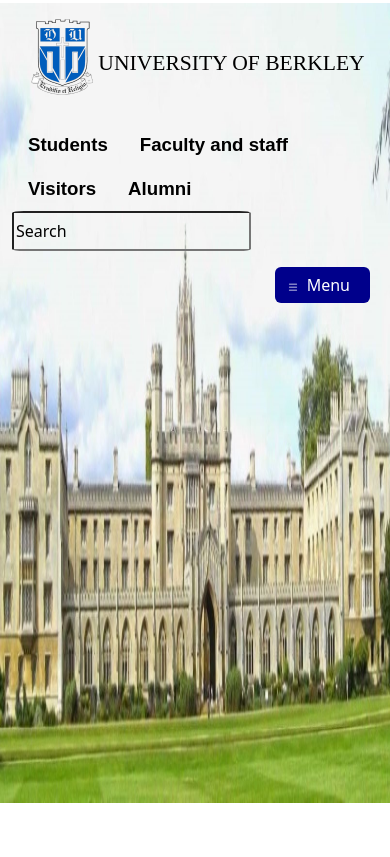
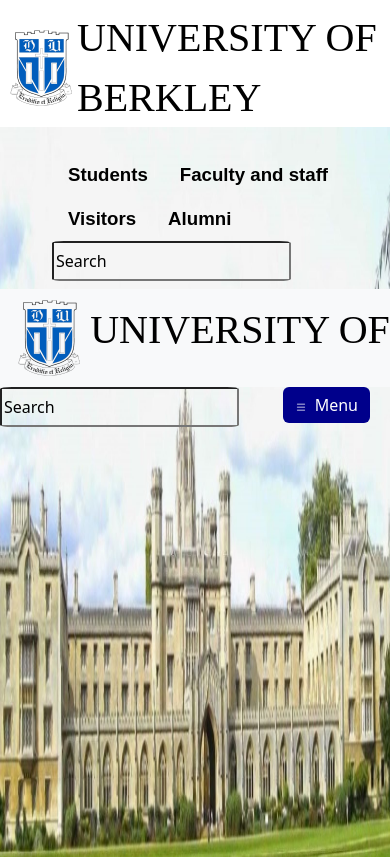
Before and after one commit to san-004/website, a plain HTML site: page index.html in a window 390 px wide. Shown: the top 857 px of the page. Drawn offline with nearby package versions, Linux system fonts and the light colour scheme.

Commit message:
index.html

```diff
--- a/index.html
+++ b/index.html
@@ -11,18 +11,18 @@
     <body>
 
         <div class="first">
-        <div class="container">
-            <header class="d-flex flex-wrap justify-content-center py-3 ">
+          <div class="container ps-1 ms-0 px-0 mx-0">
+            <header class="d-flex flex-wrap justify-content-left py-2">
               <a href="/" class="d-flex align-items-center  mb-md-0 me-md-auto link-body-emphasis text-decoration-none">
-                <img src="./assets/logo .png" alt="logo">
-                <div class='left'><span class="fs-4">UNIVERSITY OF BERKLEY</span></div>
+                <img class="logo" src="./assets/logo .png" alt="logo">
+                <div class='left'>UNIVERSITY OF BERKLEY</div>
               </a>
 
-              <ul class="nav nav-pills">
+              <ul class="nav nav-pills ms-5 navi">
                 <li class="nav-item"><a href=".." class="nav-link">Students</a></li>
                 <li class="nav-item"><a href=".." class="nav-link">Faculty and staff</a></li>
                 <li class="nav-item"><a href="#" class="nav-link">Visitors</a></li>
-                <li class="nav-item"><a href="#" class="nav-link">Alumni</a></li>
+                <li class="nav-item "><a href="#" class="nav-link">Alumni</a></li>
                 <input class='search' type="search" placeholder="Search">
               </ul>
             </header>
@@ -39,12 +39,22 @@
             </div>
            </div>
     </div>
+    <nav class="navbar bg-body-tertiary bar">
+      <div class="container-fluid">
+        <a class="navbar-brand py-0" href="#">
+          <img class="logo" src="./assets/logo .png" alt="Logo" class="d-inline-block align-text-center ">
+          <div class="left">UNIVERSITY OF BERKLEY</div>
+        </a>
+      </div>
+    </nav>
+    <div class="drop">
+      <input class='search' type="search" placeholder="Search">
       <div class="dropdown">
-      <button class="btn btn-secondary dropdown" type="button" data-bs-toggle="dropdown" aria-expanded="false">
+        <a class="btn btn-secondary toggle" href="#" role="button" data-bs-toggle="dropdown" aria-expanded="false">
         <svg xmlns="http://www.w3.org/2000/svg" width="16" height="16" fill="currentColor" class="bi bi-list" viewBox="0 0 16 16">
           <path fill-rule="evenodd" d="M2.5 12a.5.5 0 0 1 .5-.5h10a.5.5 0 0 1 0 1H3a.5.5 0 0 1-.5-.5zm0-4a.5.5 0 0 1 .5-.5h10a.5.5 0 0 1 0 1H3a.5.5 0 0 1-.5-.5zm0-4a.5.5 0 0 1 .5-.5h10a.5.5 0 0 1 0 1H3a.5.5 0 0 1-.5-.5z"/>
         </svg> Menu
-      </button>
+      </a>
         <div class="dropdown-content">
          <ul class="dropdown-menu">
           <li><a class="dropdown-item" href="#">Academics</a></li>
@@ -53,11 +63,16 @@
           <li><a class="dropdown-item" href="#">News</a></li>
           <li><a class="dropdown-item" href="#">Events</a></li>
           <li><a class="dropdown-item" href="#">About</a></li>
+          <li><a href="#" class="dropdown-item">Students</a></li>
+          <li><a href="#" class="dropdown-item">Faculty and staff</a></li>
+          <li><a href="#" class="dropdown-item">Visitors</a></li>
+          <li><a href="#" class="dropdown-item">Alumni</a></li>
          </ul>
         </div>
      </div>
+  </div>
     <img src="./assets/backgound2.jpg" class="background">
-    <div class="px-4 text-center">
+    <div class="px-4 text-center my-5">
       <h1 class="display-5 fw-bold text-body-emphasis">Academics</h1>
       <div class="col-lg-6 mx-auto">
         <p class="lead ">Preparing students to make meaningful contributions to society as engaged citizens and
```
Lines whose indentation alone changed are shown as unchanged.
